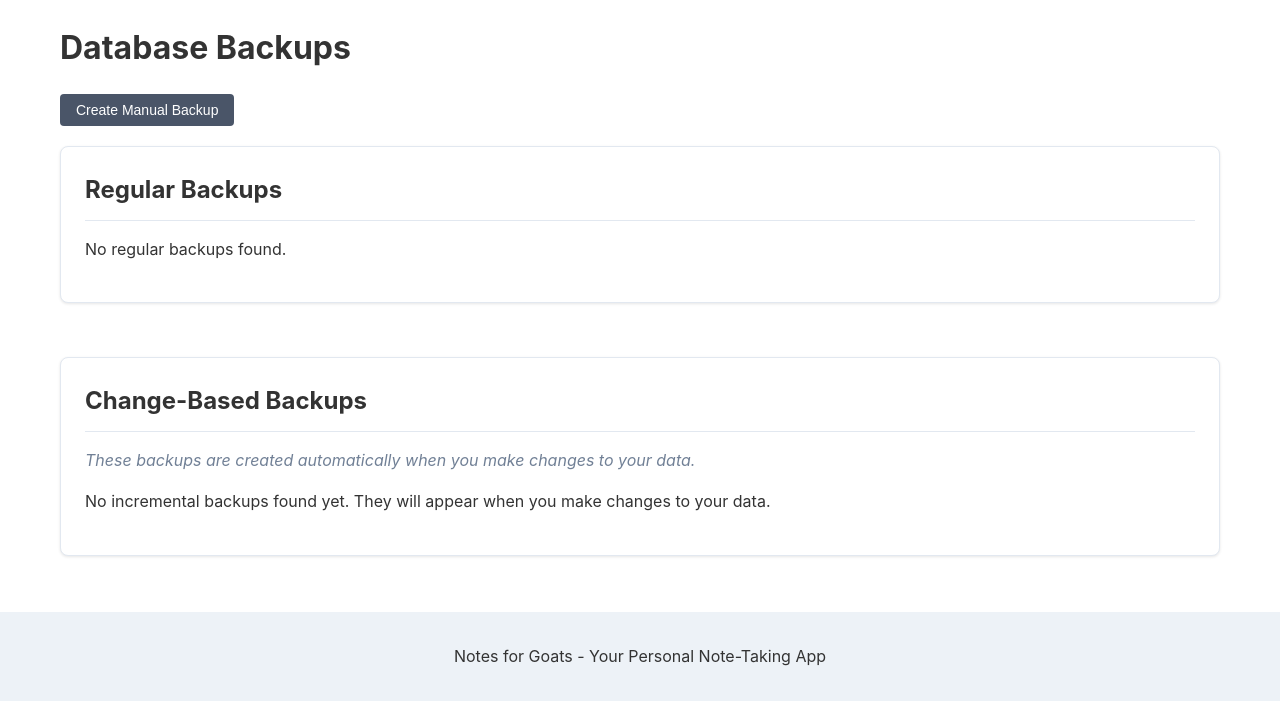
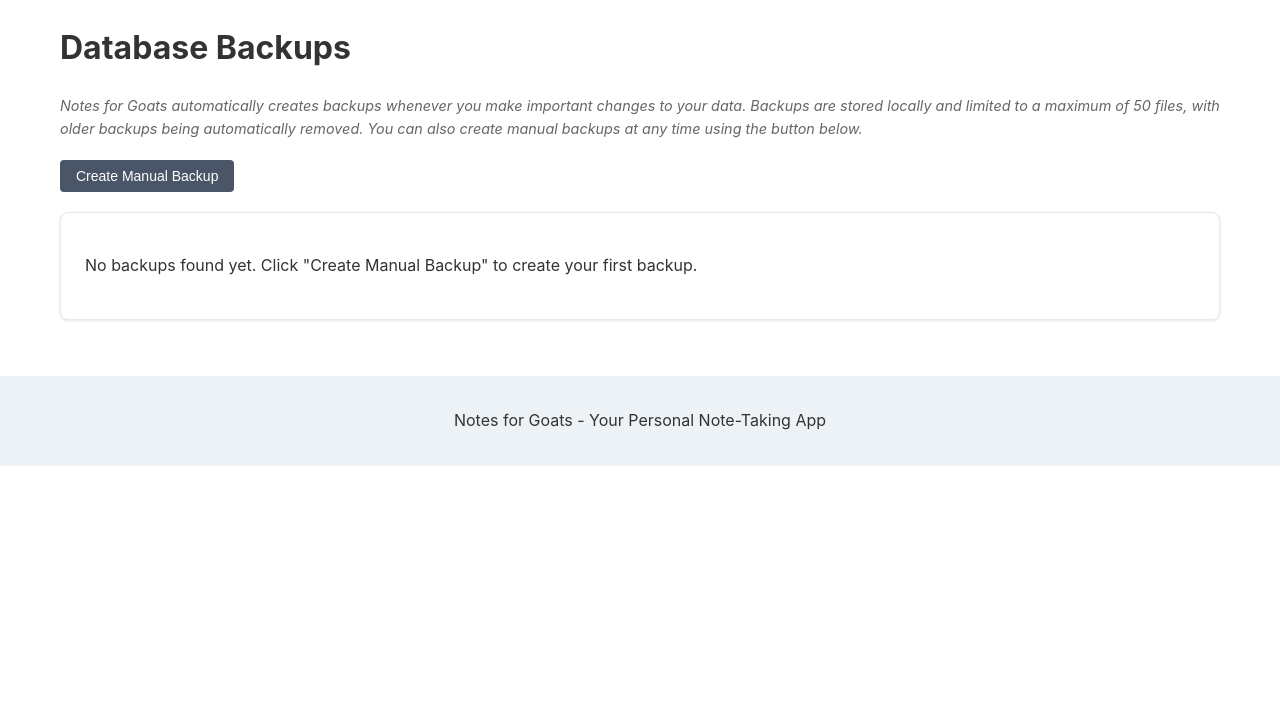
Before and after one commit to emily-flambe/notes-for-goats, a Django app: page /backups/ in a window 1280 px wide. Shown: the part 121-822 px from the top of the page. After the commit the page ends 587 px from the top, so only its background shows below. Run offline with Django 5.2, Linux system fonts and the light colour scheme; tables that the repository leaves empty hold one stand-in row (values such as "Sample post").

Commit message:
finish up backups page

```diff
--- a/notes_for_goats/notekeeper/templates/notekeeper/backup_list.html
+++ b/notes_for_goats/notekeeper/templates/notekeeper/backup_list.html
@@ -5,6 +5,8 @@
 {% block content %}
 <div class="container">
     <h1>Database Backups</h1>
+
+    <p class="backup-info"><i>Notes for Goats automatically creates backups whenever you make important changes to your data. Backups are stored locally and limited to a maximum of {{ max_backups }} files, with older backups being automatically removed. You can also create manual backups at any time using the button below.</i></p>
 
     <div class="actions">
         <form method="post" action="{% url 'notekeeper:create_backup' %}">
@@ -14,48 +16,8 @@
     </div>
 
     <div class="backup-sections">
-        <!-- Daily Backups -->
         <div class="card">
-            <h2>Regular Backups</h2>
-            {% if daily_backups %}
-                <table class="backup-table">
-                    <thead>
-                        <tr>
-                            <th>Backup File</th>
-                            <th>Created</th>
-                            <th>Size</th>
-                            <th>Actions</th>
-                        </tr>
-                    </thead>
-                    <tbody>
-                        {% for backup in daily_backups %}
-                            <tr>
-                                <td>{{ backup.filename }}</td>
-                                <td>{{ backup.timestamp|date:"F j, Y, g:i a" }}</td>
-                                <td>{{ backup.size }}</td>
-                                <td>
-                                    <a href="{% url 'notekeeper:download_backup' filename=backup.filename %}" class="btn btn-sm">Download</a>
-                                    <form method="post" action="{% url 'notekeeper:restore_backup' filename=backup.filename %}" style="display: inline-block;"
-                                          onsubmit="return confirm('Are you absolutely sure you want to restore from this backup? This will replace your current database.')">
-                                        {% csrf_token %}
-                                        <button type="submit" class="btn btn-sm btn-danger">Restore</button>
-                                    </form>
-                                </td>
-                            </tr>
-                        {% endfor %}
-                    </tbody>
-                </table>
-            {% else %}
-                <p>No regular backups found.</p>
-            {% endif %}
-        </div>
-
-        <!-- Incremental Backups -->
-        <div class="card">
-            <h2>Change-Based Backups</h2>
-            <p class="info-text">These backups are created automatically when you make changes to your data.</p>
-
-            {% if incremental_backups %}
+            {% if all_backups %}
                 <table class="backup-table">
                     <thead>
                         <tr>
@@ -67,26 +29,28 @@
                         </tr>
                     </thead>
                     <tbody>
-                        {% for backup in incremental_backups %}
+                        {% for backup in all_backups %}
                             <tr>
                                 <td>{{ backup.filename }}</td>
                                 <td>{{ backup.timestamp|date:"F j, Y, g:i a" }}</td>
                                 <td><span class="change-type">{{ backup.reason }}</span></td>
                                 <td>{{ backup.size }}</td>
                                 <td>
+                                    <div class="action-buttons">
                                         <a href="{% url 'notekeeper:download_backup' filename=backup.filename %}" class="btn btn-sm">Download</a>
                                         <form method="post" action="{% url 'notekeeper:restore_backup' filename=backup.filename %}" style="display: inline-block;"
                                               onsubmit="return confirm('Are you absolutely sure you want to restore from this backup? This will replace your current database.')">
                                             {% csrf_token %}
                                             <button type="submit" class="btn btn-sm btn-danger">Restore</button>
                                         </form>
+                                    </div>
                                 </td>
                             </tr>
                         {% endfor %}
                     </tbody>
                 </table>
             {% else %}
-                <p>No incremental backups found yet. They will appear when you make changes to your data.</p>
+                <p>No backups found yet. Click "Create Manual Backup" to create your first backup.</p>
             {% endif %}
         </div>
     </div>
@@ -100,6 +64,12 @@
         flex-direction: column;
         gap: 30px;
         margin-top: 20px;
+    }
+
+    .backup-info {
+        font-size: 0.9em;
+        color: #666;
+        margin-bottom: 20px;
     }
 
     .card h2 {
@@ -133,18 +103,37 @@
         margin-bottom: 20px;
     }
 
-    .info-text {
-        color: #718096;
-        font-style: italic;
-        margin-bottom: 15px;
-    }
-
     .change-type {
         display: inline-block;
         padding: 3px 8px;
         background-color: #e2e8f0;
         border-radius: 12px;
         font-size: 0.8em;
+    }
+
+    .action-buttons {
+        display: flex;
+        gap: 8px;
+    }
+
+    .action-buttons form {
+        margin: 0;
+    }
+
+    /* Force identical appearance for both buttons */
+    .action-buttons .btn-sm,
+    .action-buttons button.btn-sm {
+        display: inline-block;
+        width: 100px;
+        height: 32px;
+        line-height: 24px;
+        text-align: center;
+        padding: 4px 8px;
+        font-size: 0.9em;
+        box-sizing: border-box;
+        vertical-align: middle;
+        border-radius: 4px;
+        margin: 0;
     }
 
     .btn-danger {
--- a/notes_for_goats/notekeeper/views.py
+++ b/notes_for_goats/notekeeper/views.py
@@ -825,34 +825,18 @@ def apply_rule_now(request, workspace_id, pk):
 
     return redirect('notekeeper:inference_rule_list', workspace_id=workspace_id)
 
-# Define the backup directories
+# Define the backup directory - eliminating the incremental subdirectory
 BACKUP_DIR = os.path.join(settings.BASE_DIR, 'backups')
 if not os.path.exists(BACKUP_DIR):
     os.makedirs(BACKUP_DIR)
 
-INCREMENTAL_BACKUP_DIR = os.path.join(BACKUP_DIR, 'incremental')
-if not os.path.exists(INCREMENTAL_BACKUP_DIR):
-    os.makedirs(INCREMENTAL_BACKUP_DIR)
-
 def backup_list(request):
     """View to list available backups"""
-    # Get daily backups
-    daily_backups = []
-    for filepath in glob.glob(os.path.join(BACKUP_DIR, "*.sqlite3")):
-        filename = os.path.basename(filepath)
-        mod_time = datetime.datetime.fromtimestamp(os.path.getmtime(filepath))
-        size = os.path.getsize(filepath) / (1024 * 1024)  # Convert to MB
-        daily_backups.append({
-            'filename': filename,
-            'timestamp': mod_time,
-            'size': f"{size:.2f} MB",
-            'type': 'Daily'
-        })
+    all_backups = []
 
-    # Get incremental backups
-    incremental_backups = []
-    if os.path.exists(INCREMENTAL_BACKUP_DIR):
-        for filepath in glob.glob(os.path.join(INCREMENTAL_BACKUP_DIR, "*.sqlite3")):
+    # Get all backups from the single backup directory
+    if os.path.exists(BACKUP_DIR):
+        for filepath in glob.glob(os.path.join(BACKUP_DIR, "*.sqlite3")):
             filename = os.path.basename(filepath)
             mod_time = datetime.datetime.fromtimestamp(os.path.getmtime(filepath))
             size = os.path.getsize(filepath) / (1024 * 1024)  # Convert to MB
@@ -861,31 +845,50 @@ def backup_list(request):
             parts = filename.split('_')
             if len(parts) >= 3:
                 reason = parts[-1].split('.')[0]  # Get the reason without .sqlite3
+
+                # Clean up the reason for display
+                if reason == "manual":
+                    reason = "manual"
+                elif reason == "pre_restore":
+                    reason = "pre-restore"
+                elif reason == "daily":
+                    reason = "scheduled"
+                else:
+                    # For entity_create, workspace_update etc.
+                    parts = reason.split('_')
+                    if len(parts) >= 2:
+                        reason = f"{parts[1]} {parts[0]}"  # e.g. "create entity"
             else:
-                reason = "unknown"
+                reason = "auto"
 
-            incremental_backups.append({
+            all_backups.append({
                 'filename': filename,
                 'timestamp': mod_time,
                 'size': f"{size:.2f} MB",
-                'type': 'Incremental',
                 'reason': reason
             })
 
     # Sort by timestamp, newest first
-    daily_backups.sort(key=lambda x: x['timestamp'], reverse=True)
-    incremental_backups.sort(key=lambda x: x['timestamp'], reverse=True)
+    all_backups.sort(key=lambda x: x['timestamp'], reverse=True)
+
+    # Get the backup limit from settings
+    max_backups = getattr(settings, 'MAX_BACKUP_FILES', 50)
 
     return render(request, 'notekeeper/backup_list.html', {
-        'daily_backups': daily_backups,
-        'incremental_backups': incremental_backups[:50]  # Limit to prevent overwhelming the page
+        'all_backups': all_backups,
+        'max_backups': max_backups
     })
 
-def create_backup(reason="manual", max_incremental=100):
+def create_backup(reason="manual", max_backups=None):
     """
     Create a database backup with an optional reason tag
+    Maintains exactly max_backups total backups (removing oldest when exceeded)
     """
     db_path = settings.DATABASES['default']['NAME']
+
+    # Use the setting if max_backups is not provided
+    if max_backups is None:
+        max_backups = getattr(settings, 'MAX_BACKUP_FILES', 50)
 
     if not os.path.exists(db_path):
         return None
@@ -894,14 +897,15 @@ def create_backup(reason="manual", max_incremental=100):
     timestamp = datetime.datetime.now().strftime('%Y%m%d_%H%M%S')
     db_name = os.path.basename(db_path)
     backup_filename = f"{os.path.splitext(db_name)[0]}_{timestamp}_{reason}.sqlite3"
-    backup_path = os.path.join(INCREMENTAL_BACKUP_DIR, backup_filename)
+    backup_path = os.path.join(BACKUP_DIR, backup_filename)
 
     try:
         # Create backup - using shutil.copy2 to preserve metadata
         shutil.copy2(db_path, backup_path)
 
-        # Clean up old backups if needed
-        cleanup_old_backups(INCREMENTAL_BACKUP_DIR, max_incremental)
+        # Clean up old backups - passing max_backups-1 to ensure exactly max_backups files remain
+        # after adding the new backup we just created
+        cleanup_old_backups(BACKUP_DIR, max_backups-1)
 
         return backup_path
     except Exception as e:
@@ -940,12 +944,9 @@ def create_manual_backup(request):
 
 def download_backup(request, filename):
     """View to download a backup file"""
-    # Check both backup directories
-    if os.path.exists(os.path.join(BACKUP_DIR, filename)):
-        file_path = os.path.join(BACKUP_DIR, filename)
-    elif os.path.exists(os.path.join(INCREMENTAL_BACKUP_DIR, filename)):
-        file_path = os.path.join(INCREMENTAL_BACKUP_DIR, filename)
-    else:
+    file_path = os.path.join(BACKUP_DIR, filename)
+
+    if not os.path.exists(file_path):
         messages.error(request, f'Backup file not found: {filename}')
         return redirect('notekeeper:backup_list')
 
@@ -962,12 +963,44 @@ def restore_backup(request, filename):
         messages.error(request, 'Invalid request method.')
         return redirect('notekeeper:backup_list')
 
-    # Check both backup directories
-    if os.path.exists(os.path.join(BACKUP_DIR, filename)):
-        file_path = os.path.join(BACKUP_DIR, filename)
-    elif os.path.exists(os.path.join(INCREMENTAL_BACKUP_DIR, filename)):
-        file_path = os.path.join(INCREMENTAL_BACKUP_DIR, filename)
-    else:
+    file_path = os.path.join(BACKUP_DIR, filename)
+
+    # Check if file exists exactly as specified
+    if not os.path.exists(file_path):
+        # Try to find a file with a similar name (in case of timestamp mismatch)
+        base_parts = filename.split('_')
+        if len(base_parts) >= 3:
+            # Get the base name and reason, which should be consistent
+            base_name = base_parts[0]
+            reason = base_parts[-1]
+
+            # Look for any file matching this pattern
+            possible_matches = []
+            date_part = base_parts[1] if len(base_parts) > 1 else None
+
+            for f in os.listdir(BACKUP_DIR):
+                # Check if it has the same base name and reason
+                if f.startswith(base_name) and f.endswith(reason):
+                    # If we have a date part to match, use it to narrow down
+                    if date_part and date_part in f:
+                        possible_matches.append(f)
+                    elif not date_part:
+                        possible_matches.append(f)
+
+            # If we found exactly one match, use it
+            if len(possible_matches) == 1:
+                filename = possible_matches[0]
+                file_path = os.path.join(BACKUP_DIR, filename)
+                messages.info(request, f'Using closest matching backup file: {filename}')
+            # If we found multiple, use the newest one
+            elif len(possible_matches) > 1:
+                newest_file = max(possible_matches, key=lambda f: os.path.getmtime(os.path.join(BACKUP_DIR, f)))
+                filename = newest_file
+                file_path = os.path.join(BACKUP_DIR, filename)
+                messages.info(request, f'Multiple similar backups found. Using newest: {filename}')
+
+    # Final check after potentially finding a similar file
+    if not os.path.exists(file_path):
         messages.error(request, f'Backup file not found: {filename}')
         return redirect('notekeeper:backup_list')
 
--- a/notes_for_goats/notes_for_goats/settings.py
+++ b/notes_for_goats/notes_for_goats/settings.py
@@ -126,3 +126,6 @@ STATIC_URL = '/static/'
 # https://docs.djangoproject.com/en/5.2/ref/settings/#default-auto-field
 
 DEFAULT_AUTO_FIELD = "django.db.models.BigAutoField"
+
+# Database backup settings
+MAX_BACKUP_FILES = 50
```
Lines whose indentation alone changed are shown as unchanged.
